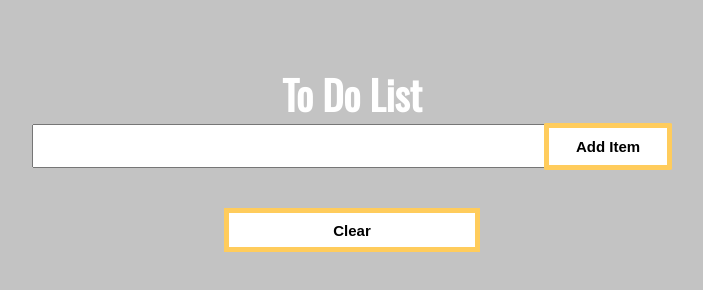
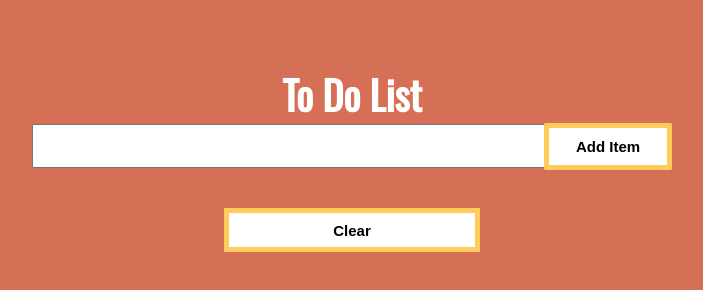
Before and after one commit to anaxcamille/JS-Beginner_PJ14, a plain HTML site: page index.html in a window 1280 px wide. Shown: the whole page, without its empty margins (288-991 px from the left). Drawn offline with nearby package versions, Linux system fonts and the light colour scheme.

Commit message:
Update style.css

```diff
--- a/style.css
+++ b/style.css
@@ -4,7 +4,7 @@
 	border-style: border-box;
 }
 body{
-	background-color:#c3c3c3;
+	background-color:#D56F56;
 
 }
 .service{
```
